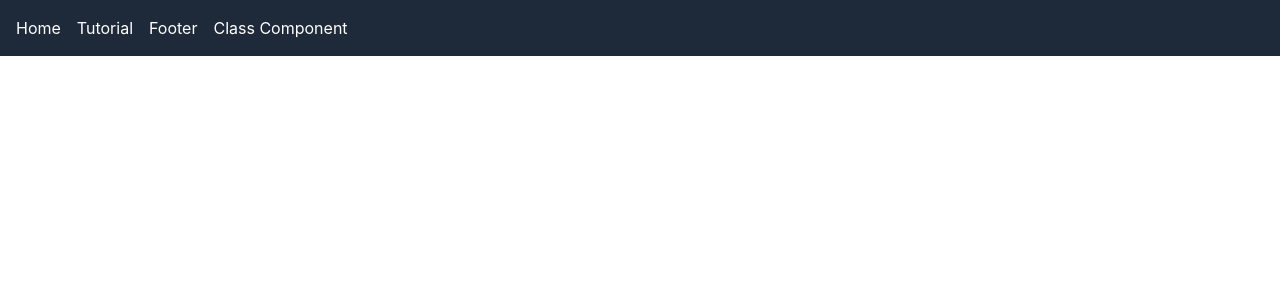
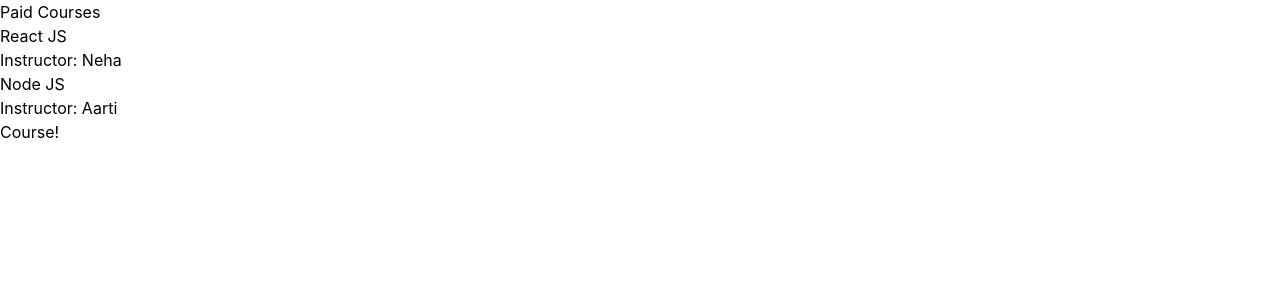
Before and after one commit to firozmdtabish04/React-tut, a React (Vite) app: page / in a window 1280 px wide. Shown: the top 300 px of the page. Built offline with nearby package versions, Linux system fonts and the light colour scheme.

Commit message:
Components

```diff
--- a/src/App.jsx
+++ b/src/App.jsx
@@ -3,6 +3,9 @@ import ClassComponent from "./component/ClassComponent";
 import Tutorial from "./component/Tutorial";
 import Footer from "./Footer";
 import Navbar from "./Navbar";
+import Props from "./component/Props";
+import ObjeProps from "./component/ObjeProps";
+import Course from "./component/Course";
 
 function App() {
   return (
@@ -13,12 +16,17 @@ function App() {
 
       {/* <ClassComponent /> */}
 
-      <Routes>
+      {/* <Routes>
         <Route path="/" element={<Navbar />} />
         <Route path="/tutorial" element={<Tutorial />} />
         <Route path="/footer" element={<Footer />} />
         <Route path="/classcomponent" element={<ClassComponent />} />
-      </Routes>
+      </Routes> */}
+
+      {/* <Props /> */}
+      {/* <ObjeProps /> */}
+
+      <Course />
     </>
   );
 }
--- /dev/null
+++ b/src/component/Course.jsx
@@ -0,0 +1,37 @@
+function PaidCourse({ courses }) {
+  return (
+    <>
+      <h1>Paid Courses</h1>
+      {courses.map((course) => (
+        <div key={course.id}>
+          <h2>{course.title}</h2>
+          <p>Instructor: {course.name}</p>
+        </div>
+      ))}
+    </>
+  );
+}
+
+function Course() {
+  const paidCourse = [
+    {
+      id: 1,
+      title: "React JS",
+      name: "Neha",
+    },
+    {
+      id: 2,
+      title: "Node JS",
+      name: "Aarti",
+    },
+  ];
+
+  return (
+    <>
+      <PaidCourse courses={paidCourse} />
+      <div>Course!</div>
+    </>
+  );
+}
+
+export default Course;
--- /dev/null
+++ b/src/component/ObjeProps.jsx
@@ -0,0 +1,72 @@
+import React from "react";
+
+function ChildProps({ ObjeProps }) {
+  const name = "Tabish Parent";
+
+  return (
+    <div>
+      <h1>{name}</h1>
+
+      {ObjeProps.map((item) => (
+        <div key={item.id}>
+          <h2>{item.name}</h2>
+          <p>{item.title}</p>
+        </div>
+      ))}
+    </div>
+  );
+}
+
+function ChildProps1({ ObjeProps }) {
+  const name = "Tabish Child";
+
+  return (
+    <div>
+      <h1>{name}</h1>
+
+      {ObjeProps.map((item) => (
+        <div key={item.id}>
+          <h2>{item.name}</h2>
+          <p>{item.title}</p>
+        </div>
+      ))}
+    </div>
+  );
+}
+
+function ObjeProps({ Props }) {
+  const childprops = [
+    {
+      id: 1,
+      name: "Tabish",
+      title: "React Developer : child",
+    },
+    {
+      id: 2,
+      name: "Tabish",
+      title: "Java Developer : child",
+    },
+  ];
+
+  const childprops1 = [
+    {
+      id: 1,
+      name: "Tabish",
+      title: "React Developer : childProps1",
+    },
+    {
+      id: 2,
+      name: "Tabish",
+      title: "Java Developer : childProps1",
+    },
+  ];
+
+  return (
+    <>
+      <ChildProps1 ObjeProps={childprops} />
+      <ChildProps ObjeProps={childprops1} />
+    </>
+  );
+}
+
+export default ObjeProps;
--- /dev/null
+++ b/src/component/Props.jsx
@@ -0,0 +1,11 @@
+import React from "react";
+
+function Props() {
+  return (
+    <div>
+      <h1>Props Component</h1>
+    </div>
+  );
+}
+
+export default Props;
```
Also changed, not shown: src/component/HooksComp.jsx (added).
